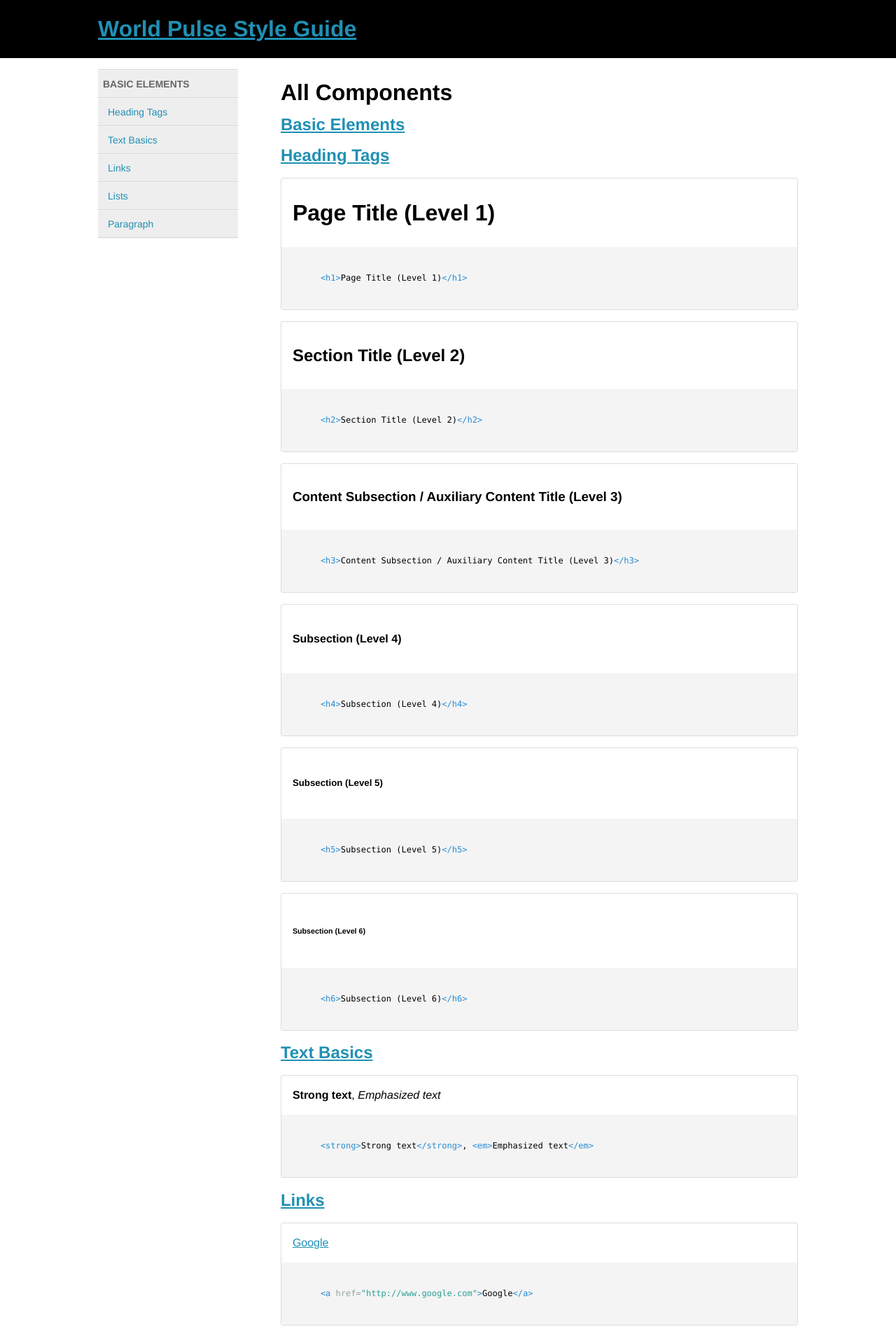
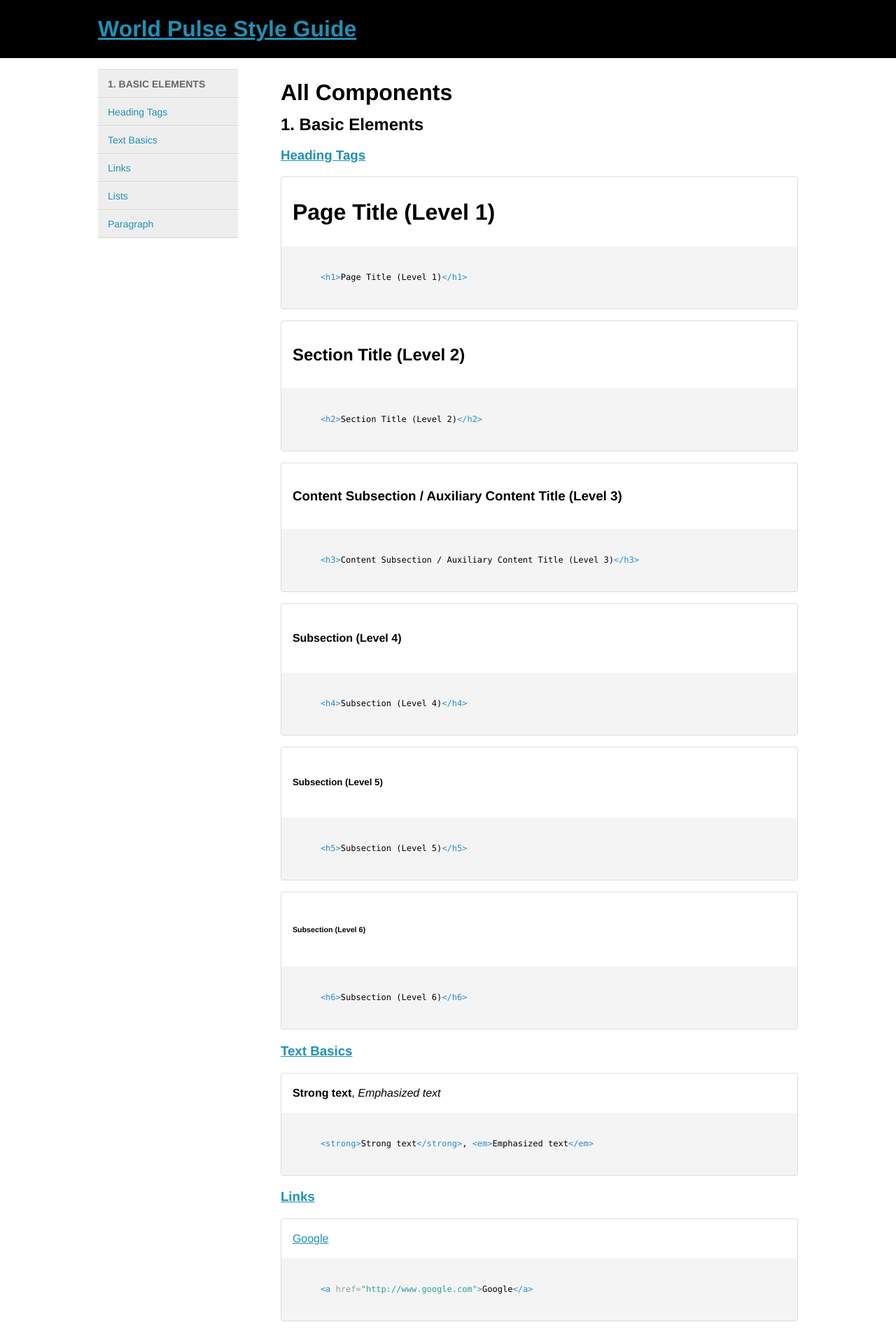
Before and after one commit to fourkitchens/worldpulse-style-guide, a Jekyll site: the page built from index.html, in a window 1280 px wide. Shown: the top 1909 px of the page at 70% size. Built offline with Jekyll 4.4.1, drawn with Linux system fonts in a browser that asks for light colours; Markdown is read by kramdown in place of the engine named in the settings.

Commit message:
Fix index view; add 'year' as chapter number; style adjustments

```diff
--- a/_layouts/heading.html
+++ b/_layouts/heading.html
@@ -1,4 +1,4 @@
 ---
 layout: default
 ---
-<h1>{{ page.title }}</h1>
+<h1>{{ post.date | date: "%Y" | plus:0 }}. {{ page.title }}</h1>
--- a/css/styleguide.css
+++ b/css/styleguide.css
@@ -48,7 +48,7 @@
 }
 .styleguide-nav li.heading, .styleguide-nav a {
   display: block;
-  padding: 0.5em;
+  padding: 0.5em 1em;
   border-top: 1px solid #f8f8f8;
   background-color: #eee;
   border-bottom: 1px solid #d6d6d6;
@@ -59,7 +59,6 @@
   font-weight: bold;
 }
 .styleguide-nav a {
-  padding-left: 1em;
   text-decoration: none;
 }
 .styleguide-nav a:hover {
--- a/index.html
+++ b/index.html
@@ -7,7 +7,7 @@ title: Style Guide Index
   <nav class="styleguide-nav"><ul>
     {% for post in site.posts reversed %}
       {% if post.layout == "heading" %}
-        <li class="heading">{{ post.title }}</li>
+        <li class="heading">{{ post.date | date: "%Y" | plus:0 }}. {{ post.title }}</li>
       {% else %}
         <li><a href="{{ post.url }}">{{ post.title }}</a></li>
       {% endif %}
@@ -18,13 +18,19 @@ title: Style Guide Index
     <h1>All Components</h1>
 
     {% for post in site.posts reversed %}
-      <section>
-        <h2><a href="{{ post.url }}">{{ post.title }}</a></h2>
+      {% if post.layout == 'heading' %}
+        <section class="heading">
+          <h2>{{ post.date | date: "%Y" | plus:0 }}. {{ post.title }}</h2>
+        </section>
+      {% else %}
+        <section>
+          <h3><a href="{{ post.url }}">{{ post.title }}</a></h3>
 
-        <div class="component">
-          {{ post.content }}
-        </div>
-      </section>
+          <div class="component">
+            {{ post.content }}
+          </div>
+        </section>
+      {% endif %}
     {% endfor %}
   </div>
 </div>
--- a/sass/styleguide/_styleguide.scss
+++ b/sass/styleguide/_styleguide.scss
@@ -60,7 +60,7 @@
 
   li.heading, a {
     display: block;
-    padding: 0.5em;
+    padding: 0.5em 1em;
 
     border-top: 1px solid #f8f8f8;
     background-color: #eee;
@@ -75,7 +75,6 @@
   }
 
   a {
-    padding-left: 1em;
     text-decoration: none;
     &:hover {
       background: #f2f2f2;
```
